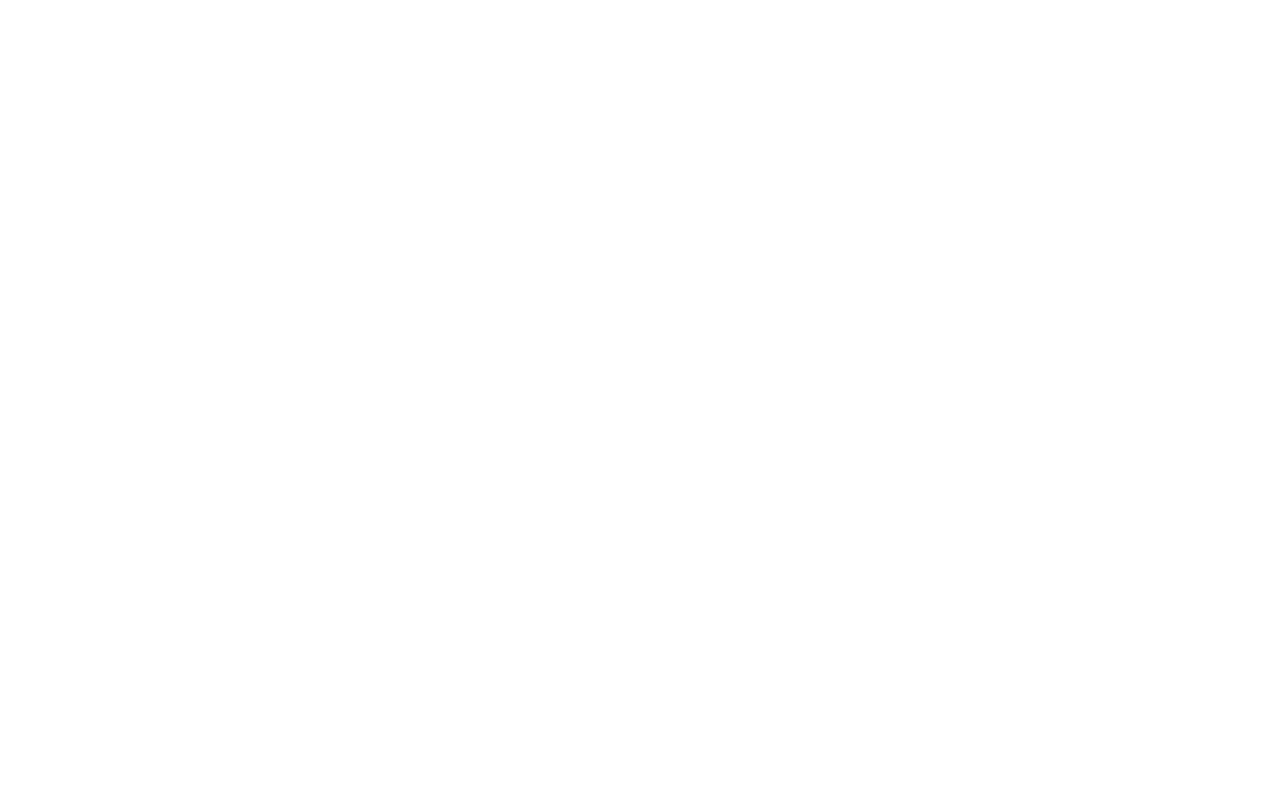
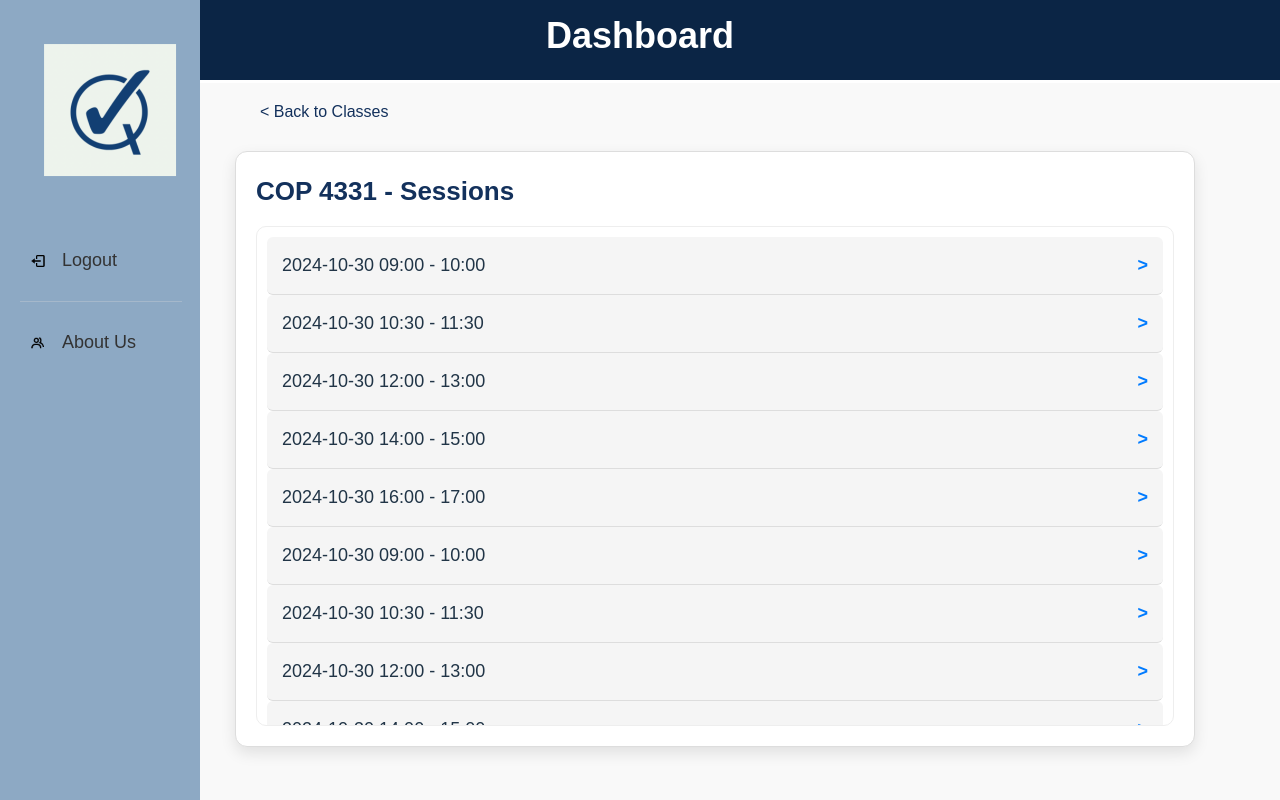
Before and after one commit to RyanRichardsR/QuickMark, a React (Vite) app in the folder frontend/: page /sessions/1 in a window 1280 px wide. Before the commit this address had no page. Built offline with nearby package versions, Linux system fonts and the light colour scheme.

Commit message:
teacher sessions page and student history page

```diff
--- a/frontend/src/App.tsx
+++ b/frontend/src/App.tsx
@@ -3,6 +3,9 @@ import "./styles/App.css";
 import LoginPage from "./pages/AuthPage";
 import TeacherDashboard from "./pages/TeacherDashboard";
 import StudentDashboard from "./pages/StudentDashboard";
+import SessionsPage from "./pages/SessionsPage";
+import StudentHistoryPage from "./pages/StudentHistoryPage";
+
 
 function App() {
   const userRole = localStorage.getItem("role");
@@ -22,8 +25,20 @@ function App() {
             )
           }
         />
+        {/* Teacher Dashboard */}
         <Route path="/teacher" element={<TeacherDashboard />} />
+
+        {/* Student Dashboard */}
         <Route path="/student" element={<StudentDashboard />} />
+
+        {/* Sessions Page for both roles */}
+        <Route path="/sessions/:classId" element={<SessionsPage />} />
+
+        <Route path="/history/:classId" element={<StudentHistoryPage />} />
+
+        {/* Catch-all route to redirect unknown paths */}
+        <Route path="*" element={<Navigate to="/" replace />} />
+
       </Routes>
     </BrowserRouter>
   );
--- a/frontend/src/components/Cards.tsx
+++ b/frontend/src/components/Cards.tsx
@@ -76,13 +76,23 @@ const Cards: React.FC<CardsProps> = ({ showJoinCode, userRole }) => {
   const closeAddClassModal = () => setIsAddClassModalOpen(false);
   const closeJoinClassModal = () => setIsJoinClassModalOpen(false);
 
+  // Navigate to the appropriate page based on the user role and class ID
+  const handleCardClick = (classId: string) => {
+    if (userRole === "teacher") {
+      navigate(`/sessions/${classId}`);
+    } else {
+      // Navigate to the student's history page for that class
+      navigate(`/history/${classId}`);
+    }
+  };
+
   return (
     <div className="cards-container">
       {classes.map((classItem, index) => (
         <div
           key={classItem._id}
           className="card"
-          onClick={() => navigate(`/class-details/${classItem._id}`)}
+          onClick={() => handleCardClick(classItem._id)}
         >
           <div
             className="card-header"
--- /dev/null
+++ b/frontend/src/pages/SessionsPage.tsx
@@ -0,0 +1,62 @@
+import React from "react";
+import { useNavigate } from "react-router-dom";
+import Header from "../components/Header";
+import SideBar from "../components/SideBar";
+import "../styles/SessionsPage.css";
+
+const SessionsPage: React.FC = () => {
+  const navigate = useNavigate();
+
+  // Hardcoded session data
+  const sessions = [
+    { date: "2024-10-30", time: "09:00 - 10:00", id: "session-001" },
+    { date: "2024-10-30", time: "10:30 - 11:30", id: "session-002" },
+    { date: "2024-10-30", time: "12:00 - 13:00", id: "session-003" },
+    { date: "2024-10-30", time: "14:00 - 15:00", id: "session-004" },
+    { date: "2024-10-30", time: "16:00 - 17:00", id: "session-005" },
+    { date: "2024-10-30", time: "09:00 - 10:00", id: "session-001" },
+    { date: "2024-10-30", time: "10:30 - 11:30", id: "session-002" },
+    { date: "2024-10-30", time: "12:00 - 13:00", id: "session-003" },
+    { date: "2024-10-30", time: "14:00 - 15:00", id: "session-004" },
+    { date: "2024-10-30", time: "16:00 - 17:00", id: "session-005" },
+    { date: "2024-10-30", time: "09:00 - 10:00", id: "session-001" },
+    { date: "2024-10-30", time: "10:30 - 11:30", id: "session-002" },
+    { date: "2024-10-30", time: "12:00 - 13:00", id: "session-003" },
+    { date: "2024-10-30", time: "14:00 - 15:00", id: "session-004" },
+    { date: "2024-10-30", time: "16:00 - 17:00", id: "session-005" },
+  ];
+
+  return (
+    <div className="sessions-page">
+      <Header />
+      <SideBar />
+      <div className="sessions-content">
+        {/* Breadcrumb */}
+        <div className="breadcrumb" onClick={() => navigate("/teacher")}>
+          &lt; Back to Classes
+        </div>
+
+        {/* Class Title */}
+        <div className="sessions-table-container">
+          <h2 className="sessions-title">COP 4331 - Sessions</h2>
+          <div className="sessions-table">
+            {sessions.length > 0 ? (
+              sessions.map((session, index) => (
+                <div key={index} className="session-row">
+                  <span>{session.date}  {session.time}</span>
+                  <span className="arrow">&gt;</span>
+                </div>
+              ))
+            ) : (
+              <div className="no-sessions-message">
+                No sessions available
+              </div>
+            )}
+          </div>
+        </div>
+      </div>
+    </div>
+  );
+};
+
+export default SessionsPage;
--- /dev/null
+++ b/frontend/src/pages/StudentHistoryPage.tsx
@@ -0,0 +1,56 @@
+// StudentHistoryPage.tsx
+import React from "react";
+import { useNavigate } from "react-router-dom";
+import Header from "../components/Header";
+import SideBar from "../components/SideBar";
+import "../styles/StudentHistoryPage.css";
+
+const StudentHistoryPage: React.FC = () => {
+  const navigate = useNavigate();
+
+  // Hardcoded session data with attendance status
+  const sessions = [
+    { date: "2024-10-30", time: "09:00 - 10:00", attendance: "Present" },
+    { date: "2024-10-30", time: "10:30 - 11:30", attendance: "Absent" },
+    { date: "2024-10-30", time: "12:00 - 13:00", attendance: "Present" },
+    { date: "2024-10-30", time: "14:00 - 15:00", attendance: "Absent" },
+    { date: "2024-10-30", time: "16:00 - 17:00", attendance: "Present" },
+  ];
+
+  return (
+    <div className="student-history-page">
+      <Header />
+      <SideBar />
+      <div className="history-content">
+        {/* Breadcrumb */}
+        <div className="breadcrumb" onClick={() => navigate("/student")}>
+          &lt; Back to Classes
+        </div>
+
+        {/* Class Title */}
+        <div className="history-table-container">
+          <h2 className="history-title">COP 4331 - History</h2>
+          <div className="history-table">
+            {sessions.length > 0 ? (
+              sessions.map((session, index) => (
+                <div key={index} className="history-row">
+                  <span>{session.date} {session.time}</span>
+                  <span
+                    className={`attendance-status ${session.attendance.toLowerCase()}`}>
+                    {session.attendance}
+                  </span>
+                </div>
+              ))
+            ) : (
+              <div className="no-history-message">
+                No history available
+              </div>
+            )}
+          </div>
+        </div>
+      </div>
+    </div>
+  );
+};
+
+export default StudentHistoryPage;
--- /dev/null
+++ b/frontend/src/styles/BreadCrumb.css
@@ -0,0 +1,7 @@
+.breadcrumb {
+    font-size: 14px;
+    color: #007bff;
+    cursor: pointer;
+    text-decoration: underline;
+    margin-bottom: 20px;
+  }
--- /dev/null
+++ b/frontend/src/styles/SessionsPage.css
@@ -0,0 +1,95 @@
+/* SessionsPage.css */
+
+.sessions-page {
+  display: flex;
+  flex-direction: column;
+  align-items: center;
+  padding: 20px;
+  background-color: #f9f9f9;
+  height: calc(100vh - 80px); /* Full height minus header */
+  width: calc(100vw - 150px); /* Full width minus sidebar */
+  margin-left: 150px; /* Adjusted for sidebar width */
+  margin-top: 85px; /* Adjusted for header height */
+  overflow-y: auto;
+}
+
+.sessions-content {
+  width: 100%;
+  max-width: 1000px;
+  padding: 20px;
+}
+
+.breadcrumb {
+  font-size: 16px;
+  color: #13315C;
+  cursor: pointer;
+  position: absolute;
+  top: 100px;
+  left: 260px;
+  text-decoration: none;
+}
+
+.sessions-title {
+  font-size: 26px;
+  font-weight: 700;
+  text-align: center;
+  margin-bottom: 20px;
+  color: #333;
+}
+
+.sessions-table-container {
+  width: 100%;
+  max-width: 1200px;
+  background-color: #ffffff;
+  border: 1px solid #ddd;
+  border-radius: 12px;
+  padding: 20px;
+  box-shadow: 0 6px 15px rgba(0, 0, 0, 0.1);
+  margin-top: 3%;
+}
+
+.sessions-table-container h2 {
+  font-size: 26px;
+  font-weight: 600;
+  margin-bottom: 15px;
+  text-align: left;
+  color: #13315C;
+}
+
+.sessions-table {
+  max-height: 500px;
+  overflow-y: auto;
+  border: 1px solid #eee;
+  border-radius: 10px;
+  padding: 10px;
+}
+
+.session-row {
+  display: flex;
+  justify-content: space-between;
+  padding: 15px;
+  border-bottom: 1px solid #ddd;
+  font-size: 18px;
+  cursor: pointer;
+  background-color: #f5f5f5;
+  border-radius: 6px;
+  transition: background-color 0.2s ease, transform 0.2s ease;
+}
+
+.session-row:hover {
+  background-color: #e6f7ff;
+  transform: translateX(5px);
+}
+
+.arrow {
+  color: #007bff;
+  font-weight: bold;
+}
+
+.no-sessions-message {
+  text-align: center;
+  color: #999;
+  padding: 20px 0;
+  font-size: 18px;
+  font-style: italic;
+}
--- /dev/null
+++ b/frontend/src/styles/StudentHistoryPage.css
@@ -0,0 +1,94 @@
+/* StudentHistoryPage.css */
+
+.student-history-page {
+    display: flex;
+    flex-direction: column;
+    align-items: center;
+    padding: 20px;
+    background-color: #f9f9f9;
+    height: calc(100vh - 80px); /* Full height minus header */
+    width: calc(100vw - 150px); /* Full width minus sidebar */
+    margin-left: 150px; /* Adjusted for sidebar width */
+    margin-top: 85px; /* Adjusted for header height */
+    overflow-y: auto;
+  }
+
+  .history-content {
+    width: 100%;
+    max-width: 1000px;
+    padding: 20px;
+  }
+
+  .breadcrumb {
+    font-size: 16px;
+    color: #13315C;
+    cursor: pointer;
+    position: absolute;
+    top: 100px;
+    left: 260px;
+    text-decoration: none;
+  }
+
+  .history-title {
+    font-size: 26px;
+    font-weight: 700;
+    text-align: center;
+    margin-bottom: 20px;
+    color: #333;
+  }
+
+  .history-table-container {
+    width: 100%;
+    max-width: 1200px;
+    background-color: #ffffff;
+    border: 1px solid #ddd;
+    border-radius: 12px;
+    padding: 20px;
+    box-shadow: 0 6px 15px rgba(0, 0, 0, 0.1);
+    margin-top: 3%;
+  }
+
+  .history-table-container h2 {
+    font-size: 26px;
+    font-weight: 600;
+    margin-bottom: 15px;
+    text-align: left;
+    color: #13315C;
+  }
+
+  .history-table {
+    max-height: 500px;
+    overflow-y: auto;
+    border: 1px solid #eee;
+    border-radius: 10px;
+    padding: 10px;
+  }
+
+  .history-row {
+    display: flex;
+    justify-content: space-between;
+    padding: 15px;
+    border-bottom: 1px solid #ddd;
+    font-size: 18px;
+  }
+
+  .attendance-status {
+    font-weight: bold;
+    font-size: 18px;
+  }
+
+  .attendance-status.present {
+    color: green;
+  }
+
+  .attendance-status.absent {
+    color: red;
+  }
+
+  .no-history-message {
+    text-align: center;
+    color: #999;
+    padding: 20px 0;
+    font-size: 18px;
+    font-style: italic;
+  }
```
Also changed, not shown: frontend/src/components/BreadCrumb.tsx (added, +16 -0 lines), frontend/src/components/SessionsTable.tsx (added, +25 -0 lines).
